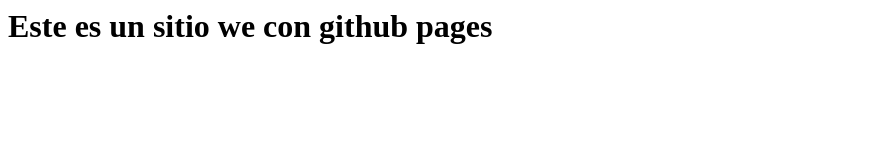
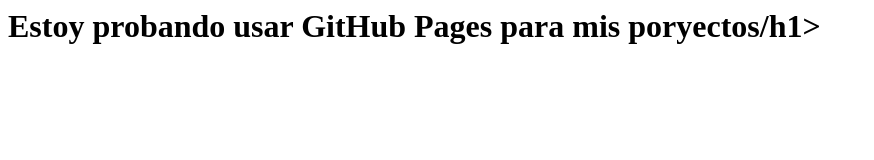
Before and after one commit to tenorior/tenorior.github.io, a plain HTML site: page index.html in a window 1280 px wide. Shown: the whole page, without its empty margins (0-874 px from the left). Drawn offline with Linux system fonts and the light colour scheme.

Commit message:
Modificacion al texto del index

```diff
--- a/index.html
+++ b/index.html
@@ -1 +1 @@
-<h1>Este es un sitio we con github pages</h1>
+<h1>Estoy probando usar GitHub Pages para mis poryectos/h1>
```
